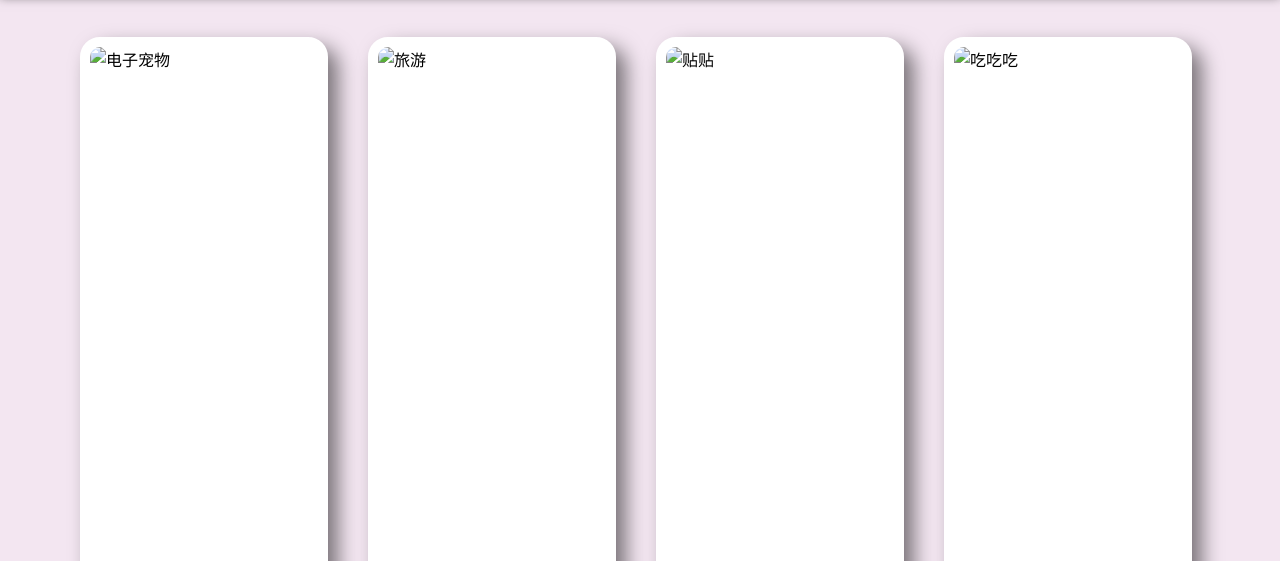
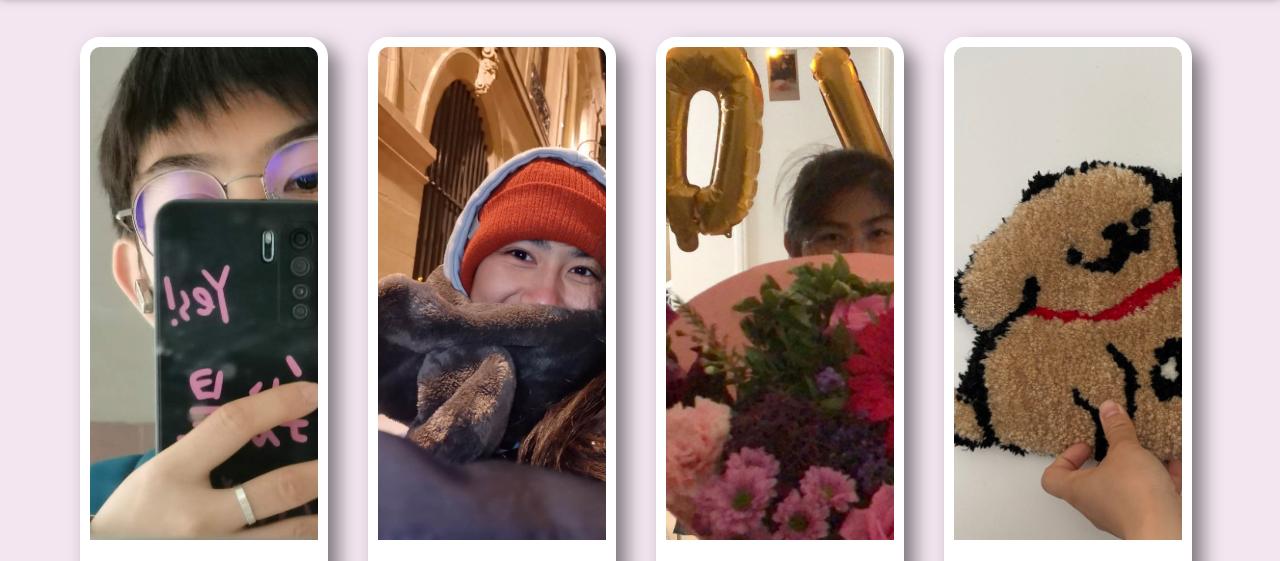
Before and after one commit to J-Monimonie/My-love-forever, a plain HTML site: page index.html in a window 1280 px wide. Shown: the part 63-624 px from the top of the page. Drawn offline with Linux system fonts and the light colour scheme; files that its build step writes are made by us from their sources; a web font is replaced by a local one.

Commit message:
Update index.html

```diff
--- a/index.html
+++ b/index.html
@@ -4,7 +4,7 @@
   <meta charset="UTF-8">
   <meta name="viewport" content="width=device-width, initial-scale=1.0">
   <title>♥Whale on the moon❤</title>
-  <link rel="stylesheet" href="CSS/Us.css">
+  <link rel="stylesheet" href="Us.css">
 
   <!-- FONTS -->
   <link rel="preconnect" href="https://fonts.googleapis.com">
@@ -34,19 +34,19 @@
 <!-- 照片 -->
 <div class="shell">
   <a href="Us01.html" class="box">
-      <img src="images/pet01.jpg" alt="电子宠物">
+      <img src="pet01.jpg" alt="电子宠物">
       <span>电子宠物</span>
   </a>
   <a href="Us02.html" class="box">
-      <img src="Trip/Weixin Image_20231210154217.jpg" alt="旅游">
+      <img src="Weixin Image_20231210154217.jpg" alt="旅游">
       <span>旅游</span>
   </a>
   <a href="Us03.html" class="box">
-      <img src="images/bb_with_flower.jpg" alt="贴贴">
+      <img src="bb_with_flower.jpg" alt="贴贴">
       <span>贴贴</span>
   </a>
   <a href="Us04.html" class="box">
-      <img src="images/tapis.jpg" alt="吃吃吃">
+      <img src="tapis.jpg" alt="吃吃吃">
       <span>吃吃吃</span>
   </a>
 </div>
```
